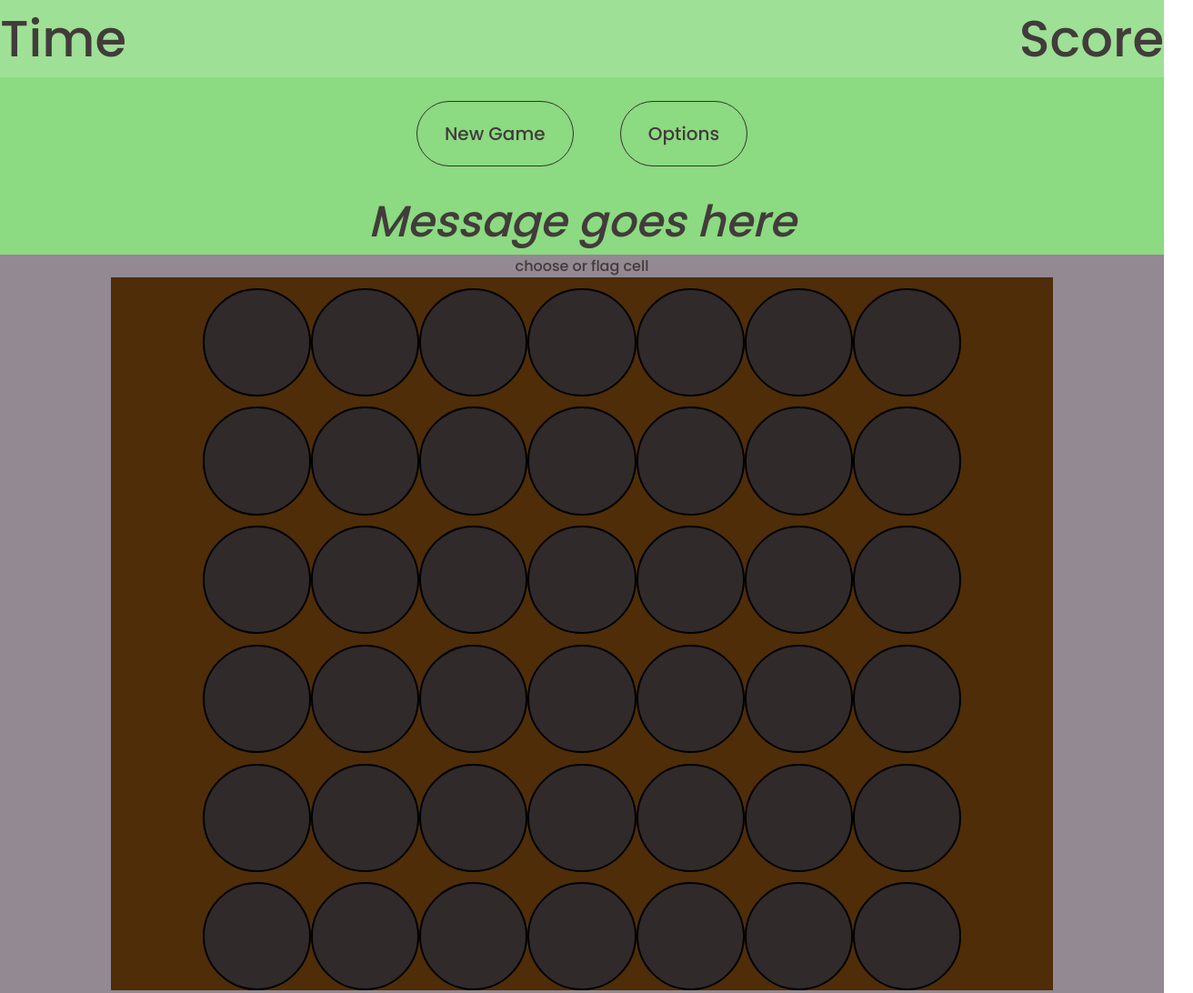
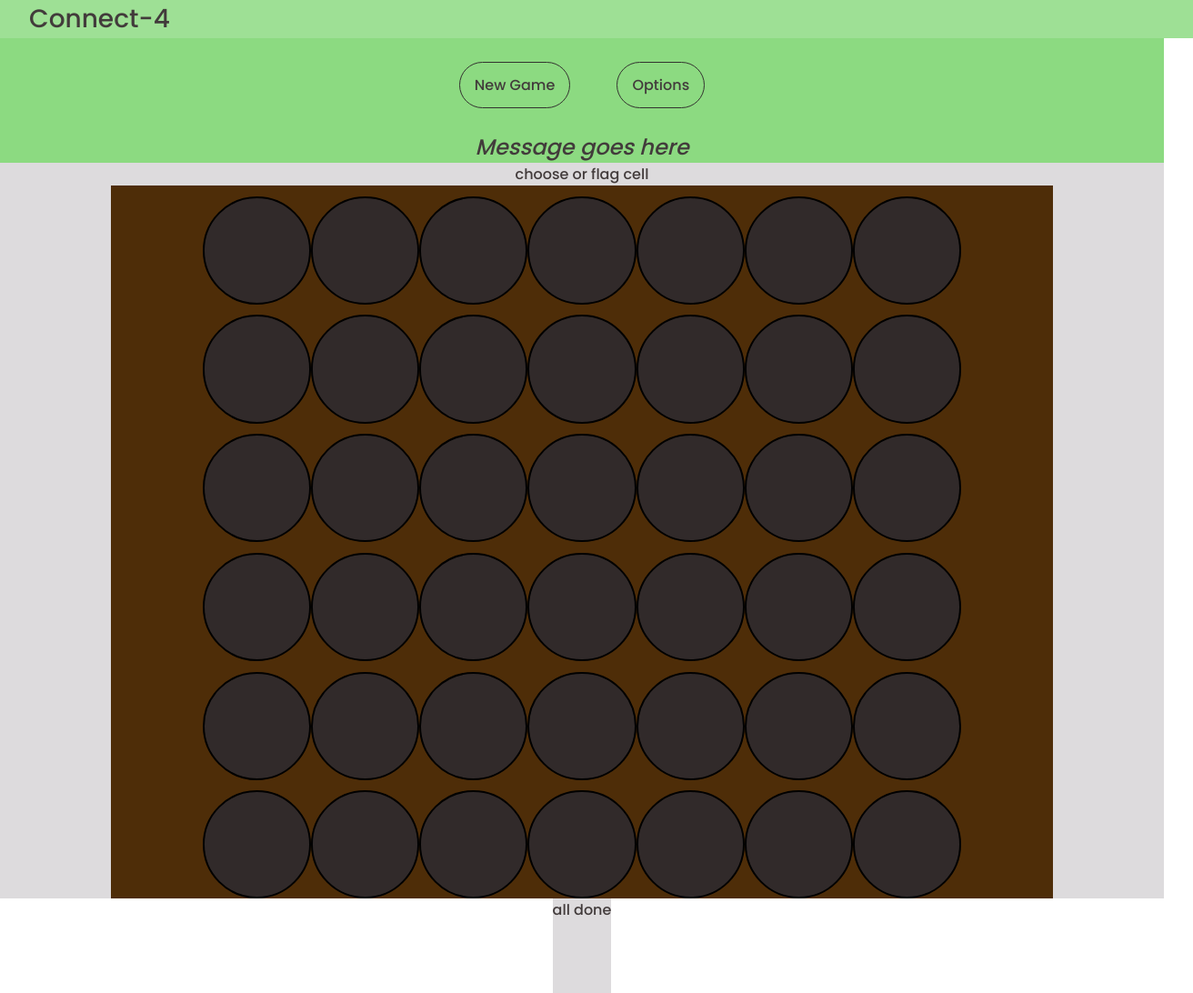
Before and after one commit to bamboo-foo/connect-4, a plain HTML site: page index.html in a window 1280 px wide. Shown: the top 1092 px of the page at 91% size, 1312 px wide, since content can reach past the window. Drawn offline with Linux system fonts and the light colour scheme.

Commit message:
Reduced font sizes and button size, ease coloring, extending the color change for accessibility previously done

```diff
--- a/assets/css/main.css
+++ b/assets/css/main.css
@@ -1,5 +1,5 @@
 * {
-    --bgnd-color: rgb(146, 137, 146);
+    --bgnd-color: rgb(221, 219, 221);
     --bgnd-light: rgb(158, 224, 149);
     --bgnd-dark: rgb(140, 218, 129);
     color: rgb(66, 59, 59);
@@ -12,6 +12,7 @@ body {
     flex-direction: column;
     min-width: 0;
     margin: 0;
+    align-items: center;
 }
 
 footer {
@@ -23,8 +24,8 @@ header {
     background-color: var(--bgnd-light);
     display: flex;
     width: 100%;
-    justify-content: space-between;
-    font-size: 3.5em;
+    font-size: 1.75em;
+    padding-left: 5%;
 }
 
 main {
@@ -50,9 +51,9 @@ aside {
 .buttons div {
     border: rgb(51, 50, 47) 1px solid;
     margin: 2%;
-    padding: 1em 1.5em;
+    padding: 0.75em 1em;
     border-radius: 2em;
-    font-size: 1.25em;
+    font-size: 1em;
 }
 
 .buttons div:active {
@@ -62,6 +63,6 @@ aside {
 
 .message {
     align-self: center;
-    font-size: 3em;
+    font-size: 1.5em;
     font-style: italic;
 }
--- a/index.html
+++ b/index.html
@@ -15,8 +15,7 @@
 </head>
 <body>
     <header class="status">
-        <div>Time</div>
-        <div>Score</div>
+        <div>Connect-4</div>
     </header>
     <aside>
         <div class="buttons">
```
